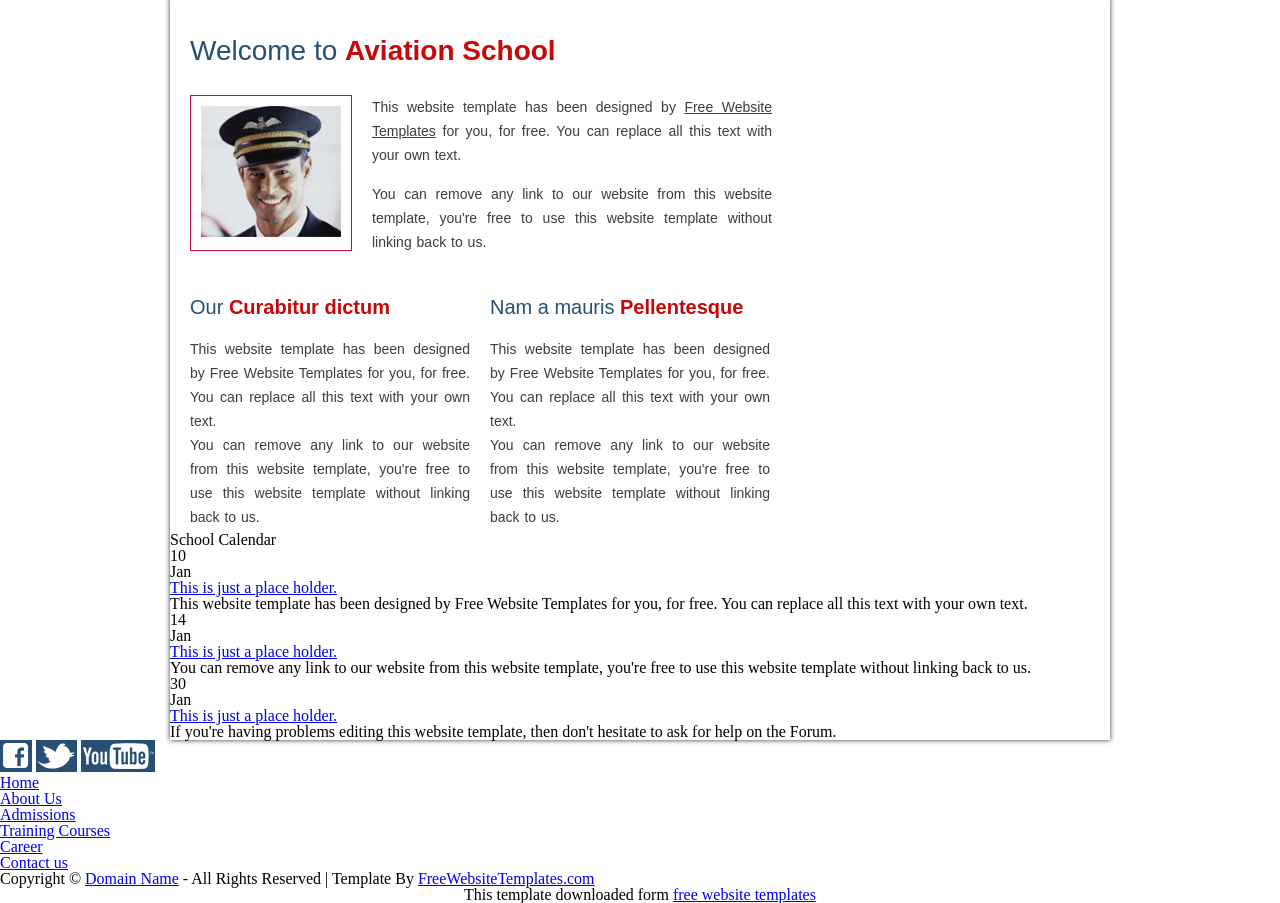
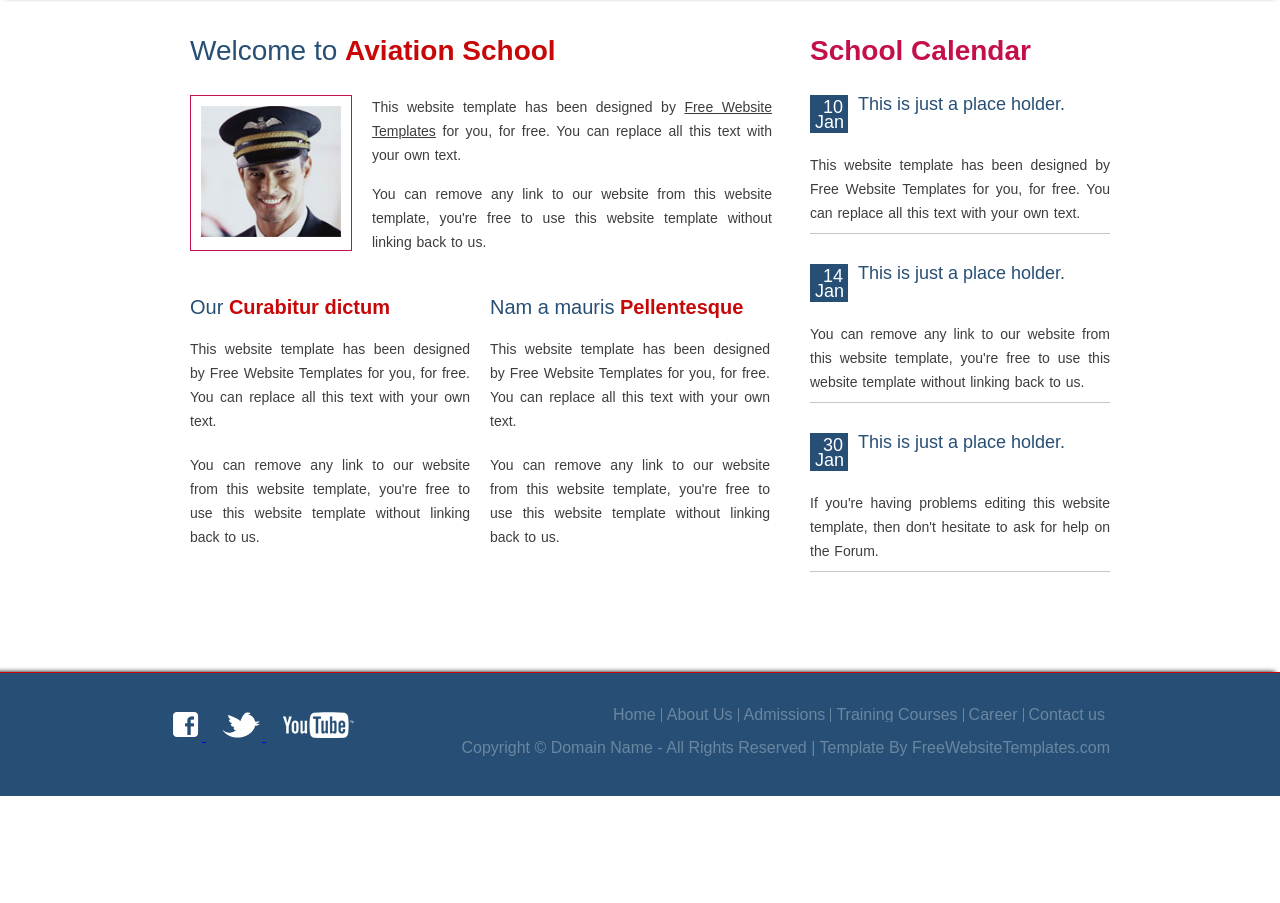
Before and after one commit to d855/aviationSASS, a plain HTML site: page index.html in a window 1280 px wide. Shown: the part 644-1547 px from the top of the page. After the commit the page ends 1440 px from the top, so only its background shows below. Drawn offline with Linux system fonts and the light colour scheme.

Commit message:
finished

```diff
--- a/index.html
+++ b/index.html
@@ -78,6 +78,8 @@
                 <h2><a href="#">This is just a place holder.</a></h2>
               </div>
               <p>This website template has been designed by Free Website Templates for you, for free. You can replace all this text with your own text.</p>
+
+              <hr />
             </li>
             <li>
               <div> <span>14<br />
@@ -85,6 +87,8 @@
                 <h2><a href="#">This is just a place holder.</a></h2>
               </div>
               <p>You can remove any link to our website from this website template, you're free to use this website template without linking back to us.</p>
+
+              <hr />
             </li>
             <li>
               <div> <span>30<br />
@@ -92,6 +96,8 @@
                 <h2><a href="#">This is just a place holder.</a></h2>
               </div>
               <p>If you're having problems editing this website template, then don't hesitate to ask for help on the Forum.</p>
+
+              <hr />
             </li>
           </ul>
         </div>
@@ -100,7 +106,17 @@
   </div>
   <div id="footer">
     <div>
-      <div id="connect"> <a href="#"><img src="images/icon-facebook.gif" alt="" /></a> <a href="#"><img src="images/icon-twitter.gif" alt="" /></a> <a href="#"><img src="images/icon-youtube.gif" alt="" /></a> </div>
+      <div id="connect">
+        <a href="#">
+          <img src="images/icon-facebook.gif" alt="" />
+        </a>
+        <a href="#">
+          <img src="images/icon-twitter.gif" alt="" />
+        </a>
+        <a href="#">
+          <img src="images/icon-youtube.gif" alt="" />
+        </a>
+      </div>
       <div class="section">
         <ul>
           <li><a href="index.html">Home</a></li>
@@ -115,5 +131,4 @@
     </div>
   </div>
 </div>
-<div align=center>This template  downloaded form <a href='http://all-free-download.com/free-website-templates/'>free website templates</a></div></body>
 </html>
--- a/scss/style.scss
+++ b/scss/style.scss
@@ -84,8 +84,7 @@
 
     #tagline {
         background: url("../images/background.jpg");
-        //    background-repeat: no-repeat;
-        //    background-size: cover;
+        box-shadow: 0 5px 5px -5px #333;
 
         div {
             min-height: 450px;
@@ -116,7 +115,7 @@
 
 #home {
     @extend %container;
-    box-shadow: 0 0 5px #333;
+    margin-bottom: 100px;
 
     #aside {
         max-width: 630px;
@@ -195,12 +194,144 @@
                 }
                 p {
                     @extend %text;
+                    margin-bottom: 20px;
+                }
+            }
+        }
+    }
 
-                    &:first-child {
-                        margin-bottom: 20px;
+    #calendar {
+        max-width: 300px;
+        float: right;
+        padding-top: 40px;
+
+        h3 {
+            font-family: Arial, Helvetica, sans-serif;
+            font-weight: 700;
+            color: #c31048;
+            font-size: 28px;
+        }
+
+        ul {
+            li {
+                margin-top: 30px;
+                div {
+                    @extend %clearFloat;
+                    span {
+                        width: 38px;
+                        height: 38px;
+                        display: block;
+                        background-color: $primary_color;
+                        font-family: Arial, sans-serif;
+                        font-size: 18px;
+                        color: white;
+                        text-align: right;
+                        padding: 5px;
+                        box-sizing: border-box;
+                        line-height: 86%;
+                        float: left;
+                        margin-right: 10px;
                     }
+                    h2 {
+                        display: inline-block;
+                        // padding-bottom: 25px;
+                        a {
+                            color: $primary_color;
+                            font-size: 18px;
+                            text-decoration: none;
+                            font-family: Arial, sans-serif;
+                        }
+                    }
+                }
+
+                p {
+                    padding-top: 20px;
+                    // position: relative;
+                    @extend %text;
+                    // &::after {
+                    //     content: "";
+                    //     position: absolute;
+                    //     width: 100%;
+                    //     height: 1px; // suit your need
+                    //     background: #c6c6c6; // suit your need
+                    //     top: 115%;
+                    //     left: 0;
+                    // }
+                }
+
+                hr {
+                    background-color: #c6c6c6;
+                    border: none;
+                    height: 1px;
                 }
             }
         }
     }
 }
+#footer {
+    background: $primary_color;
+    border-top: 1px solid #c80808;
+    box-shadow: -5px 0 5px rgba(0, 0, 0, 1);
+    text-align: right;
+
+    div{
+        @extend %container;
+        @extend %clearFloat;
+
+        #connect {
+            float: left;
+            display: block;
+            margin-top: 36px;
+
+            a {
+                margin-right: 15px;
+            }
+        }
+
+        .section {
+            margin: 0;
+
+            ul {
+                @extend %clearFloat;
+                display: inline-block;
+                list-style-type: none;
+                margin-right:  0;
+                margin-left: 0;
+                padding: 0;
+                margin-top: 35px;
+                text-align: right;
+
+                li {
+                    float: left;
+                    padding: 0 5px;
+                    border-left:  1px solid #6a86a0;
+                    line-height: 90%;
+
+                    &:first-child {
+                        border-left: none;
+                    }
+
+                    a{
+                        text-decoration: none;
+                        color: #6a86a0;
+                        font-family: Arial, sans-serif;
+                    }
+                }
+            }
+
+            p{
+                color: #6a86a0;
+                font-family: Arial, sans-serif;
+                margin-top: 15px;
+                margin-bottom: 40px;
+
+                a{
+                    text-decoration: none;
+                    color: inherit;
+                    font-family: inherit;
+
+                }
+            }
+        }
+    }
+}
```
Also changed, not shown: css/style.css, 1 other file.
